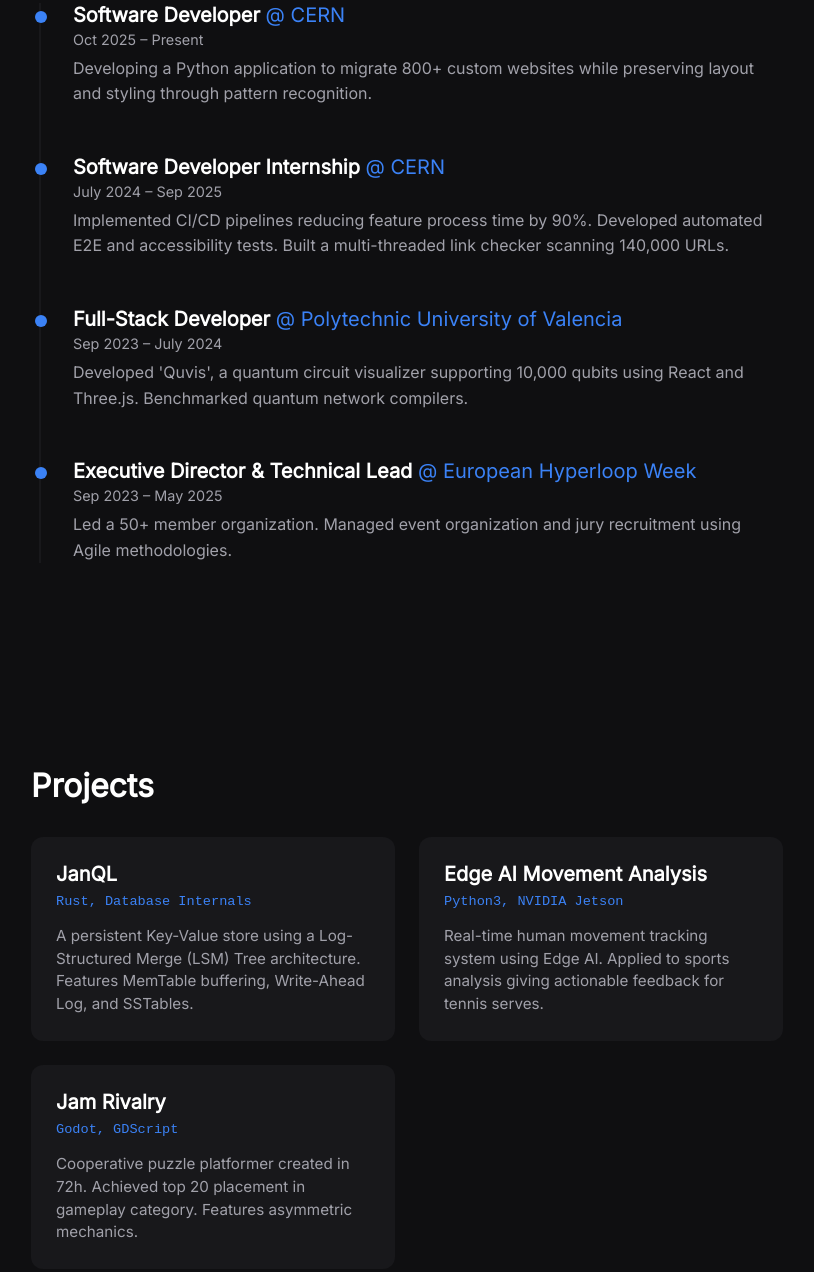
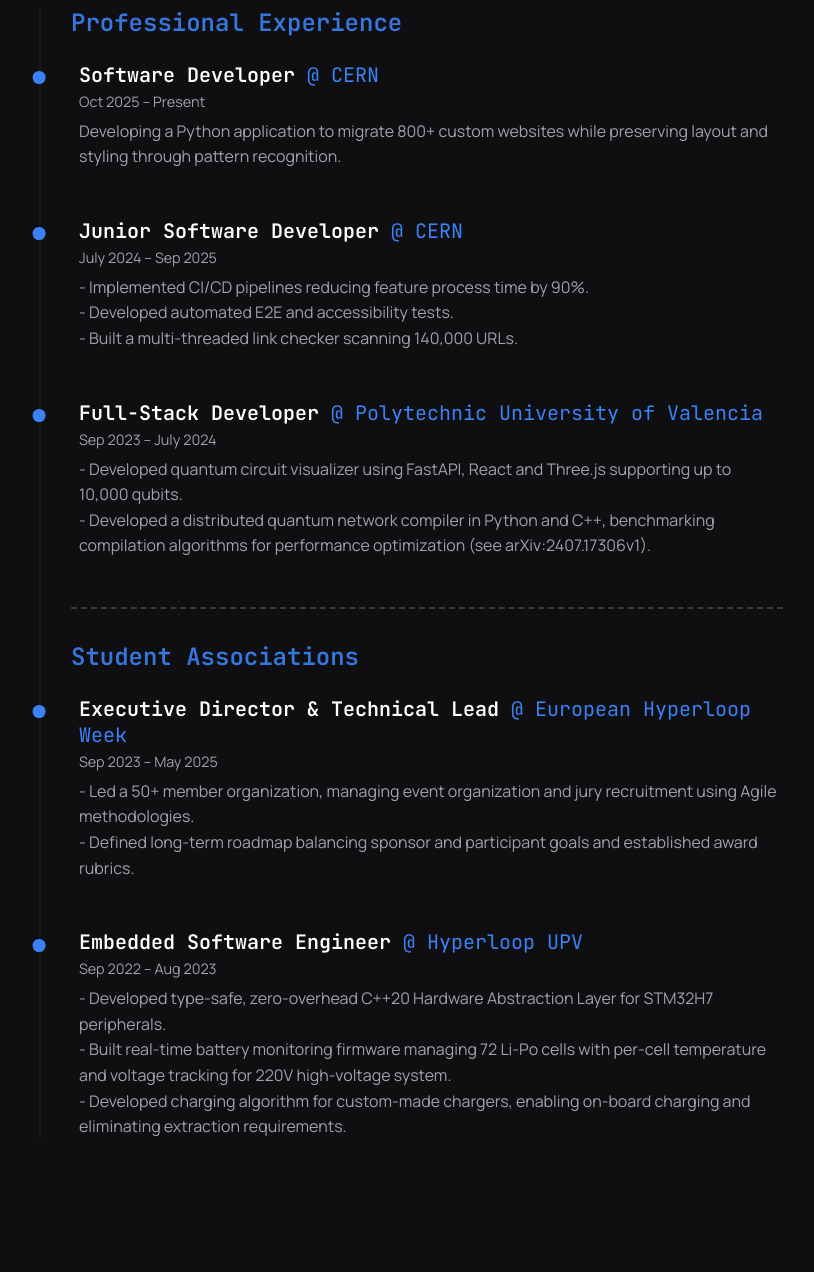
Before and after one commit to alejandrogonzalvo/personal-website, an Astro site: page / in a window 1280 px wide. Shown: the part 959-2231 px from the top of the page, without its empty margins (233-1047 px from the left). Built offline with nearby package versions, Linux system fonts and the light colour scheme; Astro itself is replaced by a stand-in of ours.

Commit message:
feat: reword experience and add fonts

```diff
--- a/src/components/Experience.astro
+++ b/src/components/Experience.astro
@@ -1,7 +1,7 @@
 ---
 import Section from './Section.astro';
 
-const experience = [
+const professional = [
   {
     company: "CERN",
     role: "Software Developer",
@@ -11,88 +11,186 @@ const experience = [
   },
   {
     company: "CERN",
-    role: "Software Developer Internship",
+    role: "Junior Software Developer",
     date: "July 2024 – Sep 2025",
     location: "Geneva, Switzerland",
-    description: "Implemented CI/CD pipelines reducing feature process time by 90%. Developed automated E2E and accessibility tests. Built a multi-threaded link checker scanning 140,000 URLs."
+    description: "- Implemented CI/CD pipelines reducing feature process time by 90%.\n- Developed automated E2E and accessibility tests.\n- Built a multi-threaded link checker scanning 140,000 URLs."
   },
   {
     company: "Polytechnic University of Valencia",
     role: "Full-Stack Developer",
     date: "Sep 2023 – July 2024",
-    location: "Valencia, Spain",
-    description: "Developed 'Quvis', a quantum circuit visualizer supporting 10,000 qubits using React and Three.js. Benchmarked quantum network compilers."
-  },
+    location: "Valencia, Spain (Remote)",
+    description: "- Developed quantum circuit visualizer using FastAPI, React and Three.js supporting up to 10,000 qubits.\n- Developed a distributed quantum network compiler in Python and C++, benchmarking compilation algorithms for performance optimization (see arXiv:2407.17306v1)."
+  }
+];
+
+const volunteering = [
   {
     company: "European Hyperloop Week",
     role: "Executive Director & Technical Lead",
     date: "Sep 2023 – May 2025",
-    location: "Remote",
-    description: "Led a 50+ member organization. Managed event organization and jury recruitment using Agile methodologies."
+    location: "Europe (Remote)",
+    description: "- Led a 50+ member organization, managing event organization and jury recruitment using Agile methodologies.\n- Defined long-term roadmap balancing sponsor and participant goals and established award rubrics."
+  },
+  {
+    company: "Hyperloop UPV",
+    role: "Embedded Software Engineer",
+    date: "Sep 2022 – Aug 2023",
+    location: "Valencia, Spain",
+    description: "- Developed type-safe, zero-overhead C++20 Hardware Abstraction Layer for STM32H7 peripherals.\n- Built real-time battery monitoring firmware managing 72 Li-Po cells with per-cell temperature and voltage tracking for 220V high-voltage system.\n- Developed charging algorithm for custom-made chargers, enabling on-board charging and eliminating extraction requirements."
   }
 ];
 ---
 
 <Section class="experience">
   <h2>Experience</h2>
+
   <div class="timeline">
-    {experience.map(item => (
+    <h3 class="subsection-title">Professional Experience</h3>
+    {professional.map(item => (
       <div class="timeline-item">
-        <div class="timeline-header">
-          <h3>{item.role} <span class="company">@ {item.company}</span></h3>
-          <span class="date">{item.date}</span>
+        <div class="timeline-content">
+          <div class="timeline-header">
+            <h3>{item.role} <span class="company">@ {item.company}</span></h3>
+            <span class="date">{item.date}</span>
+          </div>
+          <p>{item.description}</p>
         </div>
-        <p>{item.description}</p>
+      </div>
+    ))}
+
+    <div class="timeline-separator"></div>
+
+    <h3 class="subsection-title">Student Associations</h3>
+    {volunteering.map(item => (
+      <div class="timeline-item">
+        <div class="timeline-content">
+          <div class="timeline-header">
+            <h3>{item.role} <span class="company">@ {item.company}</span></h3>
+            <span class="date">{item.date}</span>
+          </div>
+          <p>{item.description}</p>
+        </div>
       </div>
     ))}
   </div>
 </Section>
+
+<script>
+  const observer = new IntersectionObserver((entries) => {
+    entries.forEach(entry => {
+      if (entry.isIntersecting) {
+        entry.target.classList.add('visible');
+      }
+    });
+  }, {
+    threshold: 0.1,
+    rootMargin: "0px 0px -50px 0px"
+  });
+
+  document.querySelectorAll('.timeline-item').forEach((item) => {
+    observer.observe(item);
+  });
+</script>
 
 <style>
   h2 {
     font-size: 2rem;
     margin-bottom: 2rem;
   }
+
+  .subsection-title {
+    font-size: 1.5rem;
+    color: var(--accent-color);
+    margin: 2rem 0 1.5rem 0;
+    padding-left: 2rem;
+    opacity: 0.9;
+  }
+
   .timeline {
-    border-left: 2px solid var(--surface-color);
-    padding-left: 2rem;
-    margin-left: 0.5rem;
+    position: relative;
+    padding-left: 0.5rem;
   }
+
+  /* Continuous line */
+  .timeline::before {
+     content: '';
+     position: absolute;
+     left: 0.5rem;
+     top: 0;
+     bottom: 0;
+     width: 2px;
+     background: var(--surface-color);
+     z-index: 0;
+  }
+
   .timeline-item {
     position: relative;
     margin-bottom: 3rem;
+    padding-left: 2.5rem;
+
+    /* Animation initial state */
+    opacity: 0;
+    transform: translateY(20px);
+    transition: opacity 0.6s ease-out, transform 0.6s ease-out;
   }
+
+  /* Add delay as requested */
+  .timeline-item.visible {
+    opacity: 1;
+    transform: translateY(0);
+    transition-delay: 0.2s; /* Delay for fade in */
+  }
+
+  /* Revert to dots using ::before */
   .timeline-item::before {
     content: '';
     position: absolute;
-    left: -2.35rem; /* Adjust based on border and dot size */
-    top: 0.5rem;
-    width: 0.75rem;
-    height: 0.75rem;
+    left: 0; /* Center aligned with the line (relative to padding-box of .timeline-item which starts at 0.5rem in .timeline) */
+    top: 0.6rem;
+    width: 0.8rem;
+    height: 0.8rem;
     background: var(--accent-color);
     border-radius: 50%;
+    z-index: 1;
+    transform: translateX(-50%);
+    box-shadow: 0 0 0 4px var(--background-color); /* Spacing from line */
   }
+
   .timeline-header {
     margin-bottom: 0.5rem;
   }
+
   h3 {
     font-size: 1.25rem;
     font-weight: 600;
     margin: 0;
   }
+
   .company {
     color: var(--accent-color);
     font-weight: 400;
   }
+
   .date {
     display: block;
     font-size: 0.9rem;
     color: var(--text-secondary);
     margin-top: 0.25rem;
   }
+
   p {
     color: var(--text-secondary);
     line-height: 1.6;
     margin: 0;
+    white-space: pre-wrap;
+  }
+
+  .timeline-separator {
+    border-top: 2px dashed var(--text-secondary); /* Small lines, more visible color */
+    margin: 2rem 0 2rem 2rem; /* Indent to match content */
+    opacity: 0.3;
+    position: relative;
   }
 </style>
--- a/src/components/Hero.astro
+++ b/src/components/Hero.astro
@@ -86,13 +86,14 @@
 
   // Start Main Sequence
   nameTw
-      .typeString("Greetings")
-      .pauseFor(500)
+      .typeString("Greeti")
+      .pauseFor(200)
       .deleteAll()
       .pauseFor(200)
       .typeString("Hi")
       .pauseFor(200)
       .typeString(", I'm Alejandro")
+      .pauseFor(200)
       .callFunction(() => {
           // Remove cursor from name after typing
           const cursor = nameEl.querySelector('.Typewriter__cursor');
--- a/src/layouts/Layout.astro
+++ b/src/layouts/Layout.astro
@@ -1,5 +1,5 @@
 ---
-import '@fontsource/inter';
+
 
 interface Props {
 	title: string;
@@ -18,6 +18,11 @@ import Header from '../components/Header.astro';
 		<link rel="icon" type="image/svg+xml" href="/favicon.svg" />
 		<meta name="generator" content={Astro.generator} />
 		<title>{title}</title>
+
+        <!-- Google Fonts -->
+        <link rel="preconnect" href="https://fonts.googleapis.com">
+        <link rel="preconnect" href="https://fonts.gstatic.com" crossorigin>
+        <link href="https://fonts.googleapis.com/css2?family=JetBrains+Mono:wght@400;500;600;700&family=Manrope:wght@200;300;400;500;600;700;800&display=swap" rel="stylesheet">
 	</head>
 	<body>
         <Header />
@@ -33,17 +38,21 @@ import Header from '../components/Header.astro';
 		--text-secondary: #a1a1aa;
 		--accent-color: #3b82f6;
 
-		--font-family: 'Inter', sans-serif;
+		--font-heading: 'JetBrains Mono', monospace;
+		--font-body: 'Manrope', sans-serif;
 	}
 	*, *::before, *::after {
 		box-sizing: border-box;
 	}
 	html {
-		font-family: var(--font-family);
+		font-family: var(--font-body);
 		background: var(--bg-color);
 		color: var(--text-primary);
 		scroll-behavior: smooth;
 	}
+    h1, h2, h3, h4, h5, h6 {
+        font-family: var(--font-heading);
+    }
 	body {
 		margin: 0;
 		padding: 0;
```
